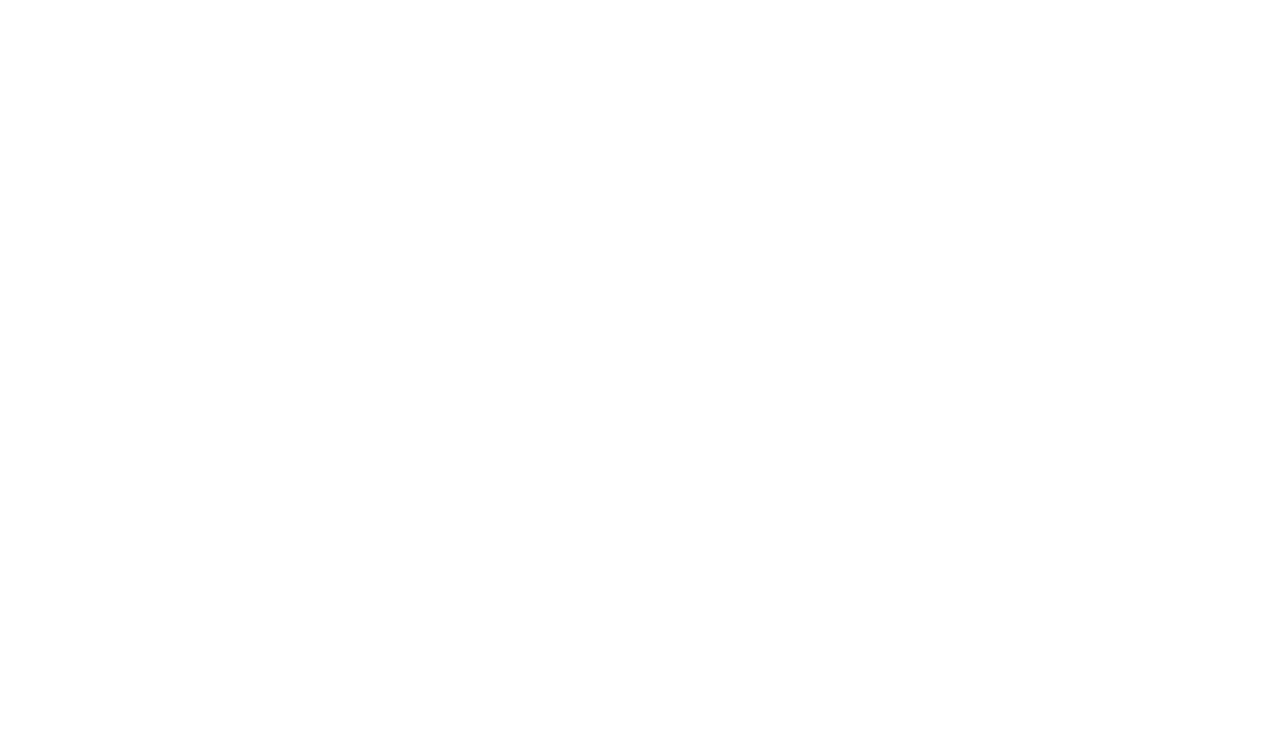
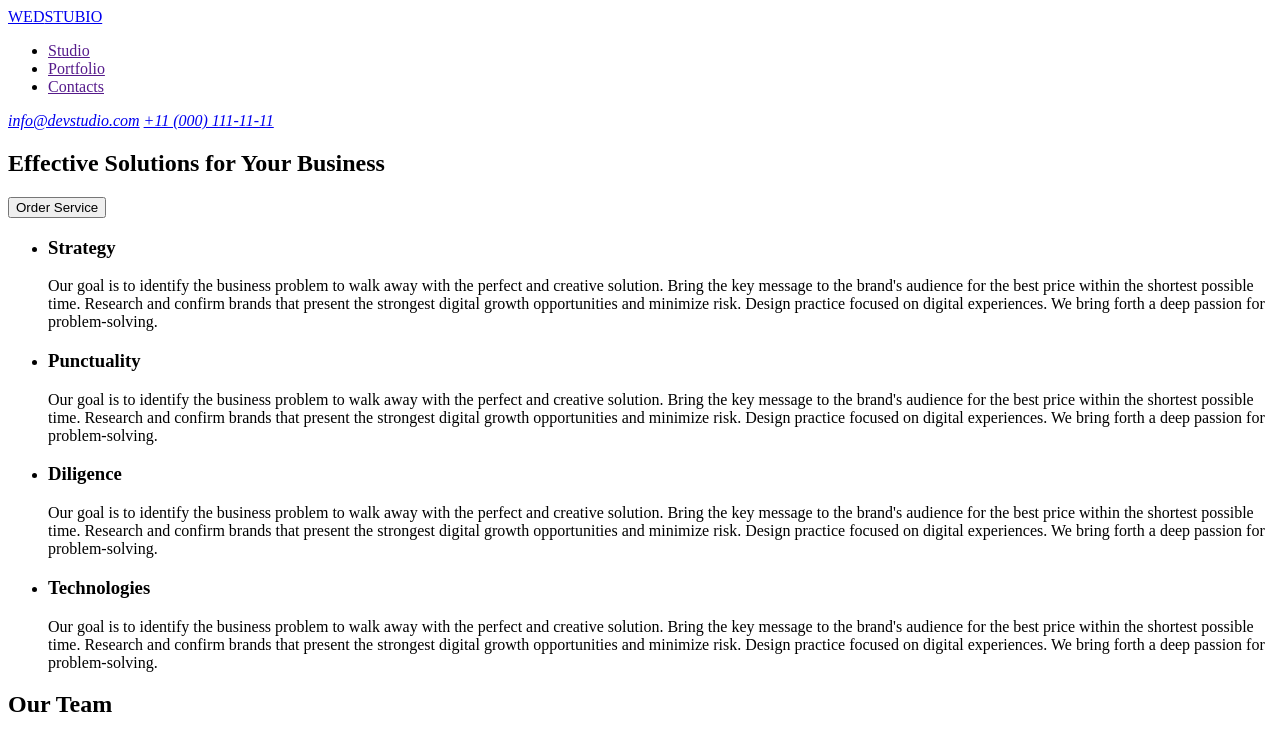
Before and after one commit to Valeriia-Sirenko/project-hw, a plain HTML site: page index.html in a window 1280 px wide. Shown: the top 735 px of the page. Drawn offline with Linux system fonts and the light colour scheme.

Commit message:
редагування файла index

```diff
--- a/index.html
+++ b/index.html
@@ -3,7 +3,130 @@
   <head>
     <meta charset="UTF-8" />
     <meta name="viewport" content="width=device-width, initial-scale=1.0" />
-    <title>Document</title>
+    <title>WEDSTUBIO</title>
   </head>
-  <body></body>
+  <body>
+    <!-- хедер -->
+    <header>
+      <a href="/index.html"><span>WED</span>STUBIO</a>
+      <nav>
+        <ul>
+          <li><a href="">Studio</a></li>
+          <li><a href="">Portfolio</a></li>
+          <li><a href="">Contacts</a></li>
+        </ul>
+        <address>
+          <a href="mailto:info@devstudio.com">info@devstudio.com</a>
+          <a href="tel:+110001111111">+11 (000) 111-11-11</a>
+        </address>
+      </nav>
+    </header>
+    <!-- інфа -->
+    <main>
+      <!-- Перша секція -->
+      <section>
+        <h1>Effective Solutions for Your Business</h1>
+        <button type="button">Order Service</button>
+        <ul>
+          <li>
+            <h3>Strategy</h3>
+            <p>
+              Our goal is to identify the business problem to walk away with the
+              perfect and creative solution. Bring the key message to the
+              brand's audience for the best price within the shortest possible
+              time. Research and confirm brands that present the strongest
+              digital growth opportunities and minimize risk. Design practice
+              focused on digital experiences. We bring forth a deep passion for
+              problem-solving.
+            </p>
+          </li>
+          <li>
+            <h3>Punctuality</h3>
+            <p>
+              Our goal is to identify the business problem to walk away with the
+              perfect and creative solution. Bring the key message to the
+              brand's audience for the best price within the shortest possible
+              time. Research and confirm brands that present the strongest
+              digital growth opportunities and minimize risk. Design practice
+              focused on digital experiences. We bring forth a deep passion for
+              problem-solving.
+            </p>
+          </li>
+          <li>
+            <h3>Diligence</h3>
+            <p>
+              Our goal is to identify the business problem to walk away with the
+              perfect and creative solution. Bring the key message to the
+              brand's audience for the best price within the shortest possible
+              time. Research and confirm brands that present the strongest
+              digital growth opportunities and minimize risk. Design practice
+              focused on digital experiences. We bring forth a deep passion for
+              problem-solving.
+            </p>
+          </li>
+          <li>
+            <h3>Technologies</h3>
+            <p>
+              Our goal is to identify the business problem to walk away with the
+              perfect and creative solution. Bring the key message to the
+              brand's audience for the best price within the shortest possible
+              time. Research and confirm brands that present the strongest
+              digital growth opportunities and minimize risk. Design practice
+              focused on digital experiences. We bring forth a deep passion for
+              problem-solving.
+            </p>
+          </li>
+        </ul>
+      </section>
+      <!-- Друга секція -->
+      <section>
+        <h2>Our Team</h2>
+        <ul>
+          <li>
+            <img
+              src="mark-guerrero.jpg"
+              alt="Mark Guerrero"
+              width="264"
+              height="260"
+            />
+            <h3>Mark Guerrero</h3>
+            <p>Product Designer</p>
+          </li>
+          <li>
+            <img src="tom-ford.jpg" alt="Tom Ford" width="264" height="260" />
+            <h3>Tom Ford</h3>
+            <p>Frontend Developer</p>
+          </li>
+          <li>
+            <img
+              src="camila-garcia.jpg"
+              alt="Camila Garcia"
+              width="264"
+              height="260"
+            />
+            <h3>Camila Garcia</h3>
+            <p>Marketing</p>
+          </li>
+          <li>
+            <img
+              src="daniel-wilson.jpg"
+              alt="Daniel Wilson"
+              width="264"
+              height="260"
+            />
+            <h3>Daniel Wilson</h3>
+            <p>UI Designer</p>
+          </li>
+        </ul>
+      </section>
+    </main>
+    <!-- кінець -->
+    <footer>
+      <h2><span>WED</span>STUBIO</h2>
+      <p>
+        Increase the flow of customers and sales for your business with digital
+        marketing & growth solutions.
+      </p>
+    </footer>
+  </body>
 </html>
```
Also changed, not shown: camila-garcia.jpg (added), daniel-wilson.jpg (added), mark-guerrero.jpg (added), tom-ford.jpg (added).
